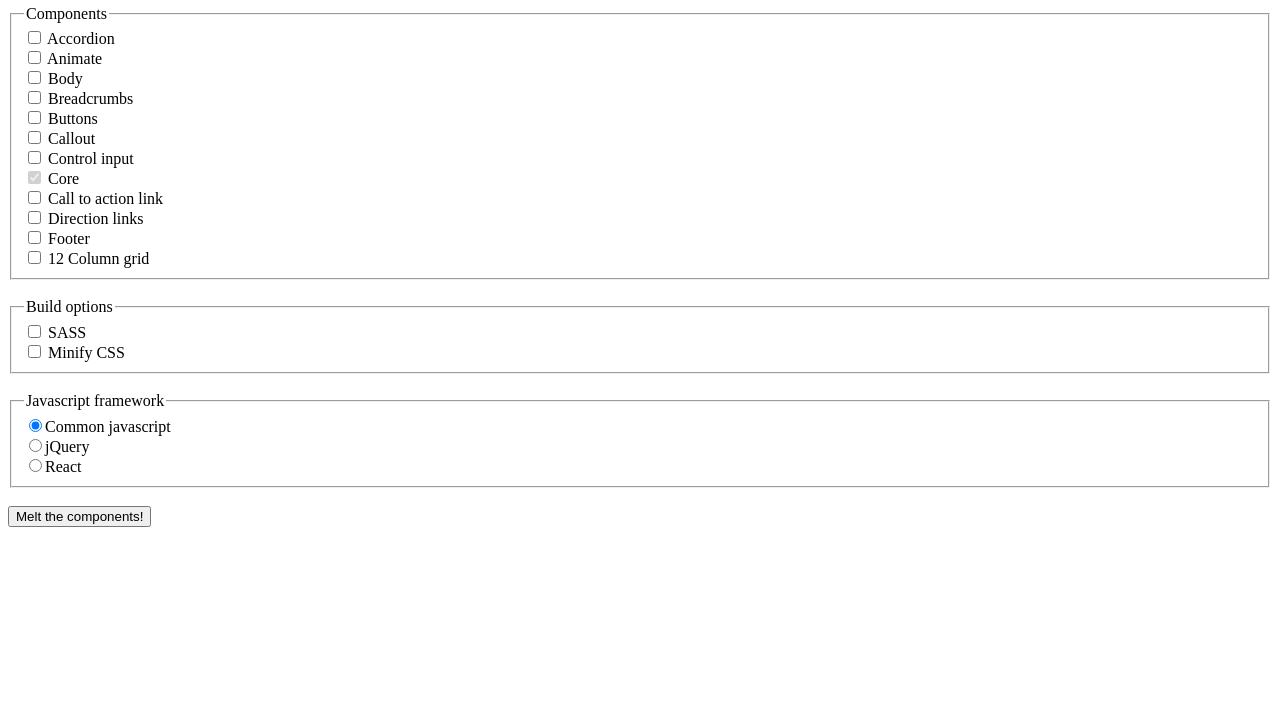
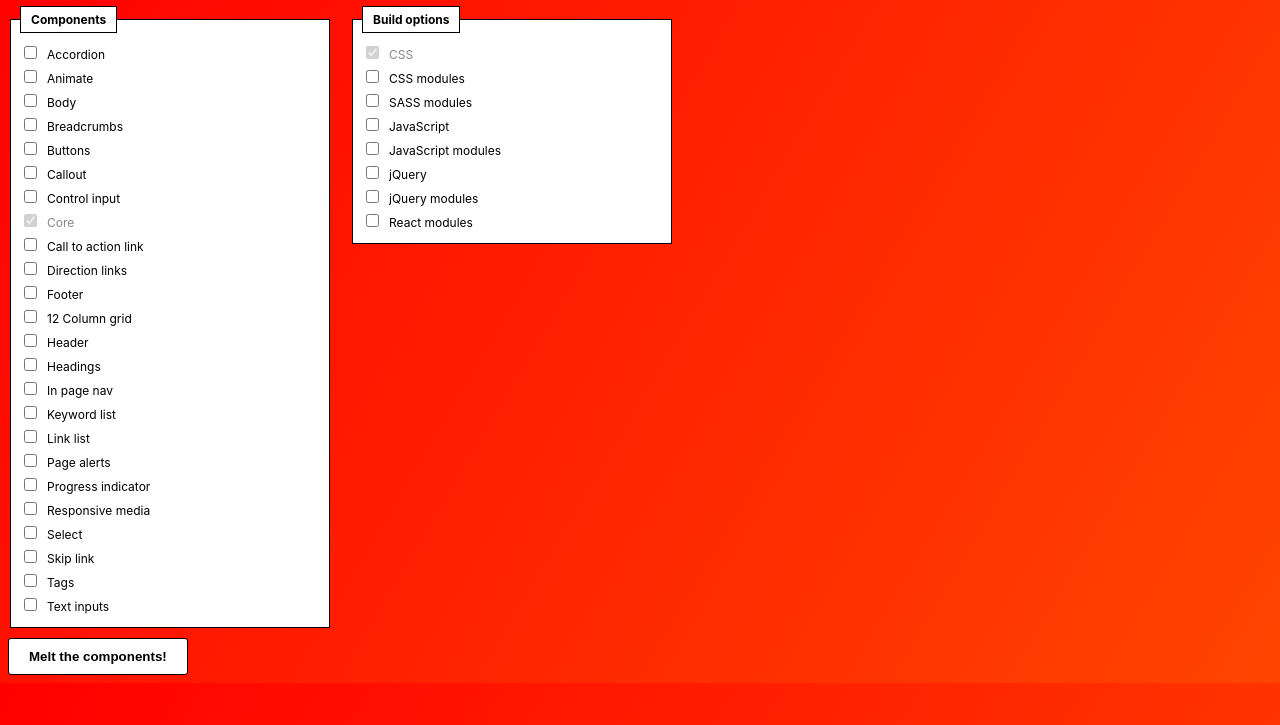
Before and after one commit to govau/furnace, a website: page site/index.html in a window 1280 px wide. Shown: the part 75-800 px from the top of the page. Drawn offline with Linux system fonts and the light colour scheme.

Commit message:
Adding some inspiring styles, adjusting the form. Need to fix functions..

```diff
--- a/site/index.html
+++ b/site/index.html
@@ -5,87 +5,177 @@
 	<meta name="viewport" content="width=device-width, initial-scale=1.0">
 	<meta http-equiv="X-UA-Compatible" content="ie=edge">
 	<title>Furnace</title>
+	<style>
+		body {
+			font-family: -apple-system,BlinkMacSystemFont,"Segoe UI","Roboto","Oxygen","Ubuntu","Cantarell","Fira Sans","Droid Sans","Helvetica Neue",sans-serif;
+			font-size: 12px;
+			background: -webkit-linear-gradient(left top, red, orangered);
+		}
+		label {
+			display: block;
+			margin-bottom: 5px;
+			cursor: pointer;
+		}
+		label:hover {
+			text-decoration: underline;
+		}
+		.disabled {
+			cursor: default;
+			color: #888;
+		}
+		.disabled:hover {
+			text-decoration: none;
+		}
+		h1 {
+			background: #fff;
+			border: 1px solid #000;
+			padding: 5px 10px;
+			display: inline-block;
+		}
+		fieldset {
+			padding-top: 10px;
+			margin-bottom: 10px;
+			min-width: 300px;
+			float: left;
+			margin-right: 20px;
+			background: #fff;
+			border: 1px solid #000;
+		}
+		legend {
+			font-weight: bold;
+			background: #fff;
+			border: 1px solid #000;
+			padding: 5px 10px;
+		}
+
+		input {
+			margin-right: 10px;
+		}
+		.fieldset-wrapper {
+			display: block;
+			overflow: auto;
+		}
+		button {
+			background: white;
+			border: 0;
+			border-radius: 3px;
+			padding: 10px 20px;
+			cursor: pointer;
+			border: 1px solid #000;
+			font-weight: bold;
+		}
+		button:hover {
+			background: #ccc;
+		}
+	</style>
 </head>
 <body>
 	<h1>Furnace</h1>
 	<form method="POST" action="http://localhost:8080/furnace/">
+		<div class="fieldset-wrapper">
 			<fieldset>
 				<legend>Components</legend>
 				<label>
-				<input type="checkbox" name="components" value="accordion" /> Accordion
+					<input type="checkbox" name="components" value="accordion" />Accordion
 				</label>
-			<br />
 				<label>
-				<input type="checkbox" name="components" value="animate" /> Animate
+					<input type="checkbox" name="components" value="animate" />Animate
 				</label>
-			<br />
 				<label>
-				<input type="checkbox" name="components" value="body" /> Body
+					<input type="checkbox" name="components" value="body" />Body
 				</label>
-			<br />
 				<label>
-				<input type="checkbox" name="components" value="breadcrumbs" /> Breadcrumbs
+					<input type="checkbox" name="components" value="breadcrumbs" />Breadcrumbs
 				</label>
-			<br />
 				<label>
-				<input type="checkbox" name="components" value="buttons" /> Buttons
+					<input type="checkbox" name="components" value="buttons" />Buttons
 				</label>
-			<br />
 				<label>
-				<input type="checkbox" name="components" value="callout" /> Callout
+					<input type="checkbox" name="components" value="callout" />Callout
 				</label>
-			<br />
 				<label>
-				<input type="checkbox" name="components" value="control-input" /> Control input
+					<input type="checkbox" name="components" value="control-input" />Control input
 				</label>
-			<br />
+				<label class="disabled">
+					<input type="checkbox" name="components" value="core" checked disabled />Core
+				</label>
 				<label>
-				<input type="checkbox" name="components" value="core" disabled checked /> Core
+					<input type="checkbox" name="components" value="cta-link" />Call to action link
 				</label>
-			<br />
 				<label>
-				<input type="checkbox" name="components" value="cta-link" /> Call to action link
+					<input type="checkbox" name="components" value="direction-links" />Direction links
 				</label>
-			<br />
 				<label>
-				<input type="checkbox" name="components" value="direction-links" /> Direction links
+					<input type="checkbox" name="components" value="footer" />Footer
 				</label>
-			<br />
 				<label>
-				<input type="checkbox" name="components" value="footer" /> Footer
+					<input type="checkbox" name="components" value="grid-12" />12 Column grid
 				</label>
-			<br />
 				<label>
-				<input type="checkbox" name="components" value="grid-12" /> 12 Column grid
+					<input type="checkbox" name="components" value="header" />Header
+				</label>
+				<label>
+					<input type="checkbox" name="components" value="headings" />Headings
+				</label>
+				<label>
+					<input type="checkbox" name="components" value="inpage-nav" />In page nav
+				</label>
+				<label>
+					<input type="checkbox" name="components" value="keyword-list" />Keyword list
+				</label>
+				<label>
+					<input type="checkbox" name="components" value="link-list" />Link list
+				</label>
+				<label>
+					<input type="checkbox" name="components" value="page-alerts" />Page alerts
+				</label>
+				<label>
+					<input type="checkbox" name="components" value="progress-indicator" />Progress indicator
+				</label>
+				<label>
+					<input type="checkbox" name="components" value="responsive-media" />Responsive media
+				</label>
+				<label>
+					<input type="checkbox" name="components" value="select" />Select
+				</label>
+				<label>
+					<input type="checkbox" name="components" value="skip-link" />Skip link
+				</label>
+				<label>
+					<input type="checkbox" name="components" value="tags" />Tags
+				</label>
+				<label>
+					<input type="checkbox" name="components" value="text-inputs" />Text inputs
 				</label>
 			</fieldset>
-		<br />
 			<fieldset>
 				<legend>Build options</legend>
+				<label class="disabled">
+					<input type="checkbox" name="buildOptions" value="min-css" disabled checked/>CSS
+				</label>
 				<label>
-				<input type="checkbox" name="buildOptions" value="sass" /> SASS
+					<input type="checkbox" name="buildOptions" value="css-modules" />CSS modules
 				</label>
-			<br />
 				<label>
-				<input type="checkbox" name="buildOptions" value="minifycss" /> Minify CSS
+					<input type="checkbox" name="buildOptions" value="sass" />SASS modules
+				</label>
+				<label>
+					<input type="checkbox" name="buildOptions" value="js-min" />JavaScript
+				</label>
+				<label>
+					<input type="checkbox" name="buildOptions" value="module" />JavaScript modules
+				</label>
+				<label>
+					<input type="checkbox" name="buildOptions" value="jquery" />jQuery
+				</label>
+				<label>
+					<input type="checkbox" name="buildOptions" value="jquery" />jQuery modules
+				</label>
+				<label>
+					<input type="checkbox" name="buildOptions" value="react" />React modules
 				</label>
 			</fieldset>
-		<br />
-		<fieldset>
-			<legend>Javascript framework</legend>
-			<label>
-				<input type="radio" name="framework" value="module" checked>Common javascript</input>
-			</label>
-			<br />
-			<label>
-				<input type="radio" name="framework" value="jquery">jQuery</input>
-			</label>
-			<br />
-			<label>
-				<input type="radio" name="framework" value="react">React</input>
-			</label>
-		</fieldset>
-		<br />
+		</div>
 		<button type="submit">Melt the components!</button>
 	</form>
 </body>
--- a/src/css.mjs
+++ b/src/css.mjs
@@ -25,7 +25,6 @@ import { AddFile } from './zip';
 export const GetCss = ( data ) => {
 	Log.verbose( `Running GetCSS`);
 
-	if( data.buildOptions.includes( 'minifycss' ) ){
 	let css = "";
 
 	// Add sass versioning to the start
@@ -40,8 +39,6 @@ export const GetCss = ( data ) => {
 	Autoprefix( css );
 
 	data.files = AddFile( css, 'css/styles.min.css', data.files );
-
-	}
 
 	return data;
 
--- a/src/prepare.mjs
+++ b/src/prepare.mjs
@@ -56,6 +56,8 @@ export const HandlePost = ( request, response ) => {
 
 			CompileZip( zipFile, data.files );
 
+			Log.done('Jobs done!');
+
 		})
 		.catch( error => {
 			Log.error( error );
@@ -93,7 +95,6 @@ export const HandleData = ( data ) => {
 		resolve ({
 			sass: sass,
 			js: js,
-			framework: data.framework,
 			buildOptions: data.buildOptions,
 			files: [],
 		});
```
Lines whose indentation alone changed are shown as unchanged.
